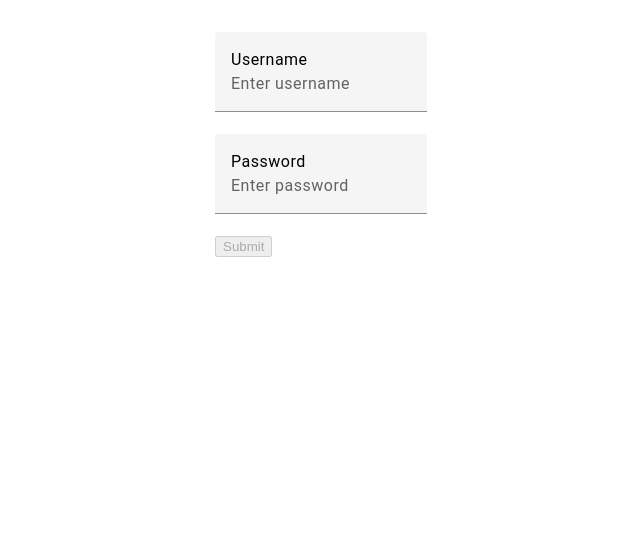
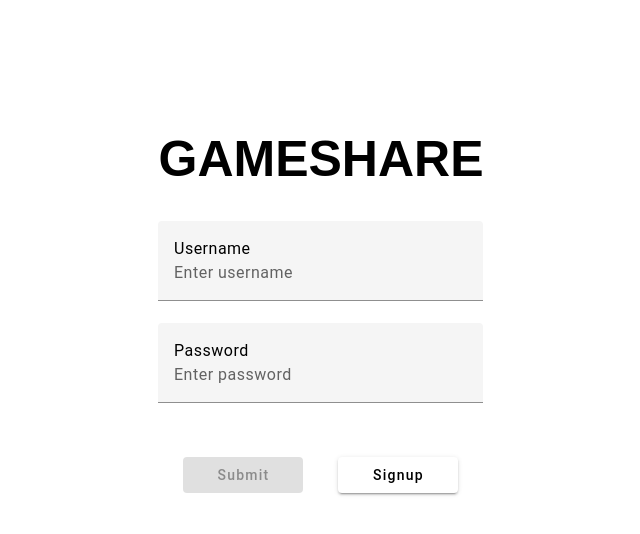
Before and after one commit to shukricqubain/gameshare, an Angular app in the folder frontend/: page /login in a window 1280 px wide. Shown: the top 534 px of the page, without its empty margins (319-959 px from the left). Built offline with nearby package versions, Linux system fonts and the light colour scheme.

Commit message:
Started work on signup page.

```diff
--- a/frontend/src/app/components/add-user/add-user.component.ts
+++ b/frontend/src/app/components/add-user/add-user.component.ts
@@ -59,8 +59,6 @@ export class AddUserComponent {
       this.addUserForm.controls.phoneNumber.patchValue(phoneNumber);
       this.addUserForm.controls.userRole.patchValue(userRole);
       this.addUserForm.controls.password.patchValue(password);
-
-
     }
   }
 
--- a/frontend/src/app/components/login/login.component.css
+++ b/frontend/src/app/components/login/login.component.css
@@ -1,5 +1,15 @@
 .login-container{
     margin-top: 2rem;
+}
+
+.outer-container{
+    display: flex;
+    flex-direction: column;
+}
+
+.header-container{
+    margin-top: 6rem;
+    justify-content: center;
 }
 
 .form-container{
@@ -10,3 +20,29 @@
     display:flex;
     flex-direction: column;
 }
+
+.button{
+    width: 120px !important;
+}
+
+.button-container{
+    margin-top: 2rem;
+    display: flex;
+    flex-direction: row;
+    justify-content: space-evenly;
+}
+
+.login-signup-container{
+    display: flex;
+    flex-direction: row;
+}
+
+.signup-container{
+    justify-content: center;
+}
+
+.title{
+    text-align: center;
+    font-weight: bold;
+    font-size: 50px;
+}
--- a/frontend/src/app/components/login/login.component.html
+++ b/frontend/src/app/components/login/login.component.html
@@ -1,24 +1,35 @@
-<div class="child-component" style="margin-top: 2rem;">
+<div class="child-component">
+    <div class="outer-container">
+        <div class="header-container">
+            <h1 class="title">GAMESHARE</h1>
+        </div>
         <div class="form-container">
             <form [formGroup]="loginForm" (ngSubmit)="onSubmit()">
                 <div class="field-container">
-                <mat-form-field MatFormFieldAppearance="outline">
+                    <mat-form-field style="width:100%;" MatFormFieldAppearance="outline">
                         <label>Username</label>
-                    <input matInput name="username" id="username" type="text" formControlName="username" placeholder="Enter username" required/>
+                        <input matInput name="username" id="username" type="text" formControlName="username"
+                            placeholder="Enter username" required />
                     </mat-form-field>
                     <mat-form-field MatFormFieldAppearance="outline">
                         <label>Password</label>
-                    <input matInput name="password" id="password" type="text" formControlName="password" placeholder="Enter password" required/>
+                        <input matInput name="password" id="password" type="text" formControlName="password"
+                            placeholder="Enter password" required />
                     </mat-form-field>
-                <div *ngIf="loginForm.controls.username.invalid && (loginForm.controls.username.dirty || loginForm.controls.username.touched)">
+                    <div
+                        *ngIf="loginForm.controls.username.invalid && (loginForm.controls.username.dirty || loginForm.controls.username.touched)">
                         <div *ngIf="loginForm.controls.username.errors?.['required']">
                             Name is required.
                         </div>
                     </div>
                 </div>
-            <div class="form-container">
-                <button [disabled]="!loginForm.dirty || !loginForm.valid" type="submit">Submit</button>
+                <div class="button-container">
+                    <button class="button" mat-raised-button [disabled]="!loginForm.dirty || !loginForm.valid"
+                        type="submit">Submit</button>
+                    <button class="button" mat-raised-button style="margin-left: 10px;" type="button"
+                        (click)="onSignup()">Signup</button>
                 </div>
             </form>
         </div>
     </div>
+</div>
--- a/frontend/src/app/components/login/login.component.ts
+++ b/frontend/src/app/components/login/login.component.ts
@@ -44,6 +44,24 @@ export class LoginComponent {
     });
   }
 
+  async onSignup(){
+    console.log('signup')
+    console.log(this.loginForm.value);
+    if(this.loginForm.controls.username.value){
+      let username: string = this.loginForm.controls.username.value;
+      await this.userService.getUserByName(username).subscribe({
+        next: this.handleGetUser.bind(this),
+        error: this.handleErrorResponse.bind(this)
+      });
+    }
+
+  }
+
+  handleGetUser(data:any){
+    console.log('got user')
+    console.log(data)
+  }
+
   handleLoginResponse(data: any) {
     if (data.message === 'Logged in successfully.') {
       this.snackBar.open(data.message, 'dismiss', {
```
Lines whose indentation alone changed are shown as unchanged.
